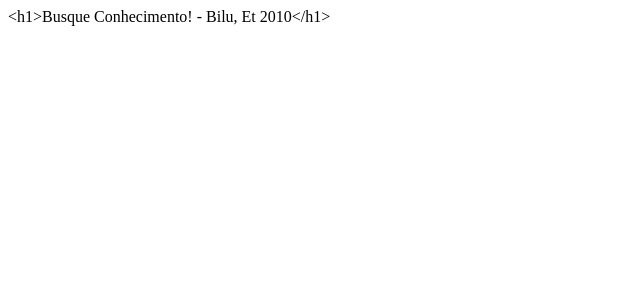
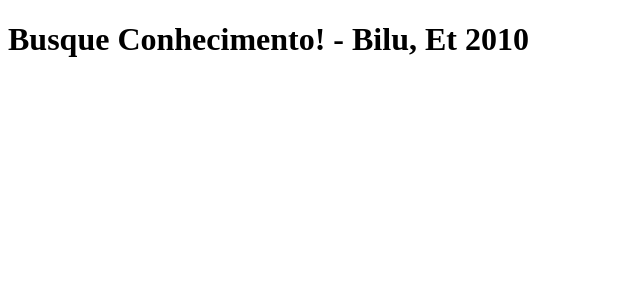
Before and after one commit to FabioFischer/clone-tabnews, a Next.js app: page / in a window 1280 px wide. Shown: the top 300 px of the page, without its empty margins (0-640 px from the left). Built offline with nearby package versions, Linux system fonts and the light colour scheme.

Commit message:
learning to react in 2026 :(

```diff
--- a/pages/index.js
+++ b/pages/index.js
@@ -1,5 +1,5 @@
 function Home() {
-    return "<h1>Busque Conhecimento! - Bilu, Et 2010</h1>"
+    return <h1>Busque Conhecimento! - Bilu, Et 2010</h1>
 }
 
 export default Home;
```
